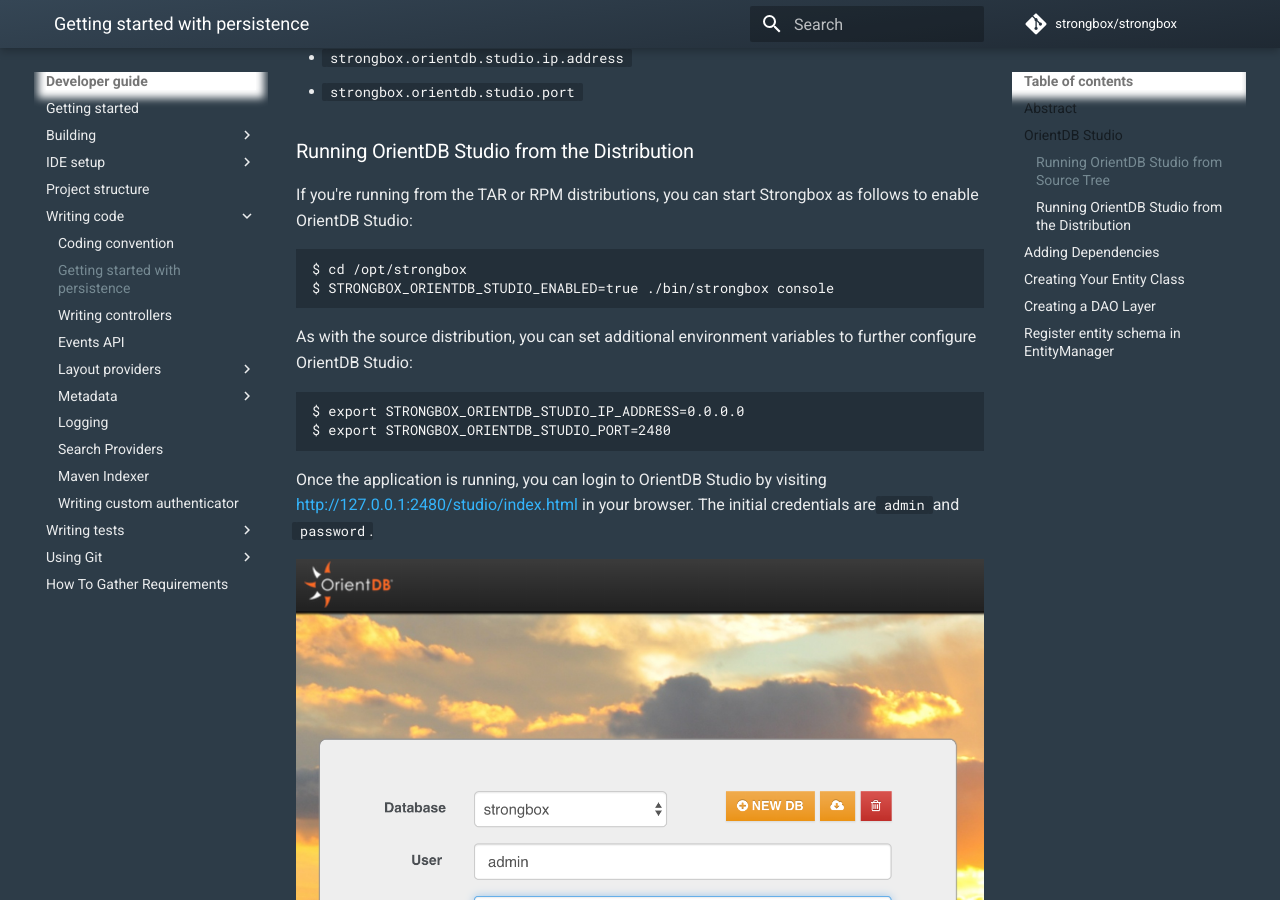
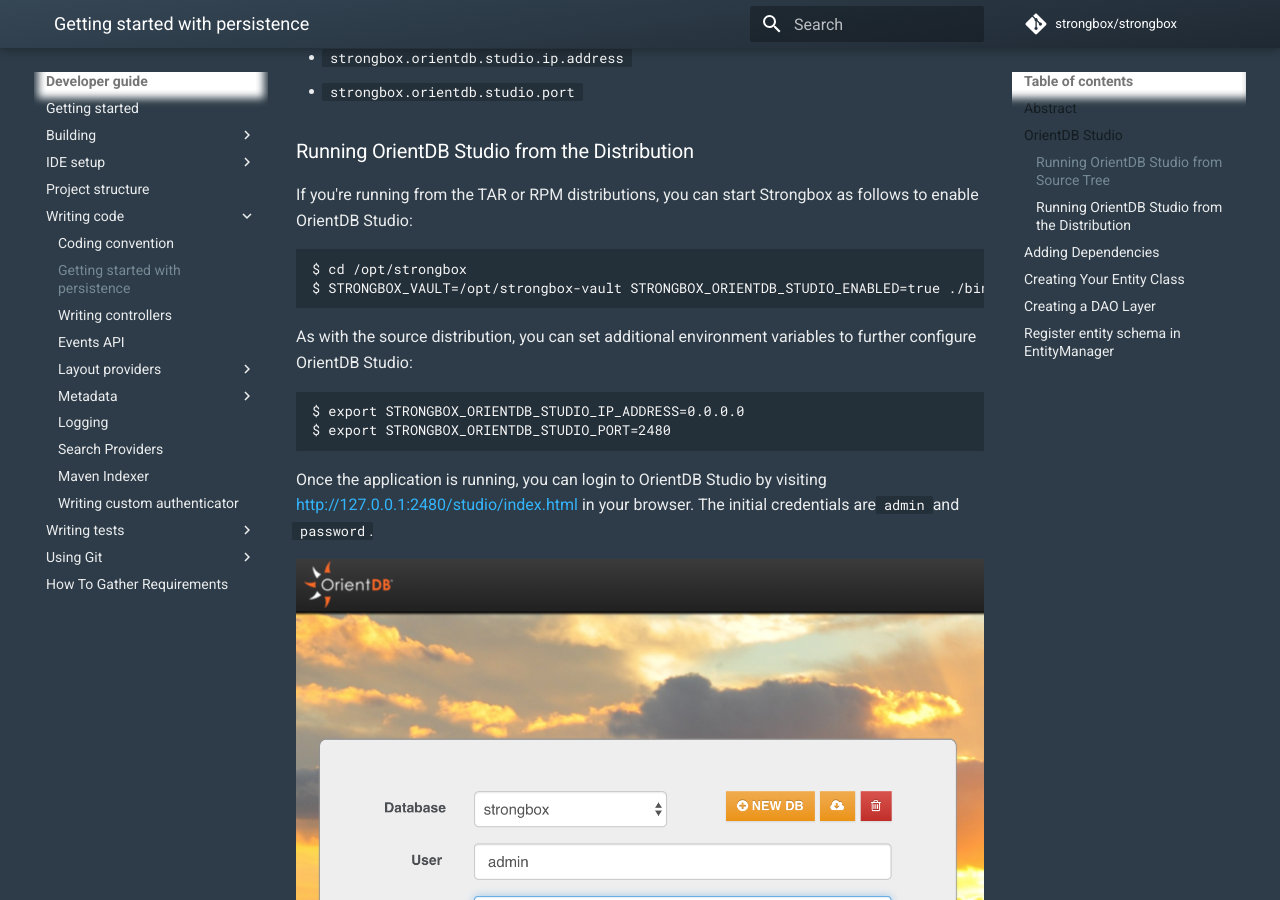
Before and after one commit to strongbox/strongbox-docs, an MkDocs documentation site: the page built from docs/developer-guide/getting-started-with-persistence.md, in a window 1280 px wide and 900 px high, scrolled down 865 px. Built offline with MkDocs 1.6.1 and Material for MkDocs 9.7.7, drawn with Linux system fonts in a browser that asks for light colours; comment, search, counter and statistics services are not loaded.

Commit message:
Add setting the STRONGBOX_VAULT environment variable

````diff
--- a/docs/developer-guide/getting-started-with-persistence.md
+++ b/docs/developer-guide/getting-started-with-persistence.md
@@ -35,7 +35,7 @@
 
 ```
 $ cd /opt/strongbox
-$ STRONGBOX_ORIENTDB_STUDIO_ENABLED=true ./bin/strongbox console
+$ STRONGBOX_VAULT=/opt/strongbox-vault STRONGBOX_ORIENTDB_STUDIO_ENABLED=true ./bin/strongbox console
 ```
 
 As with the source distribution, you can set additional environment variables to further configure OrientDB Studio:
````
